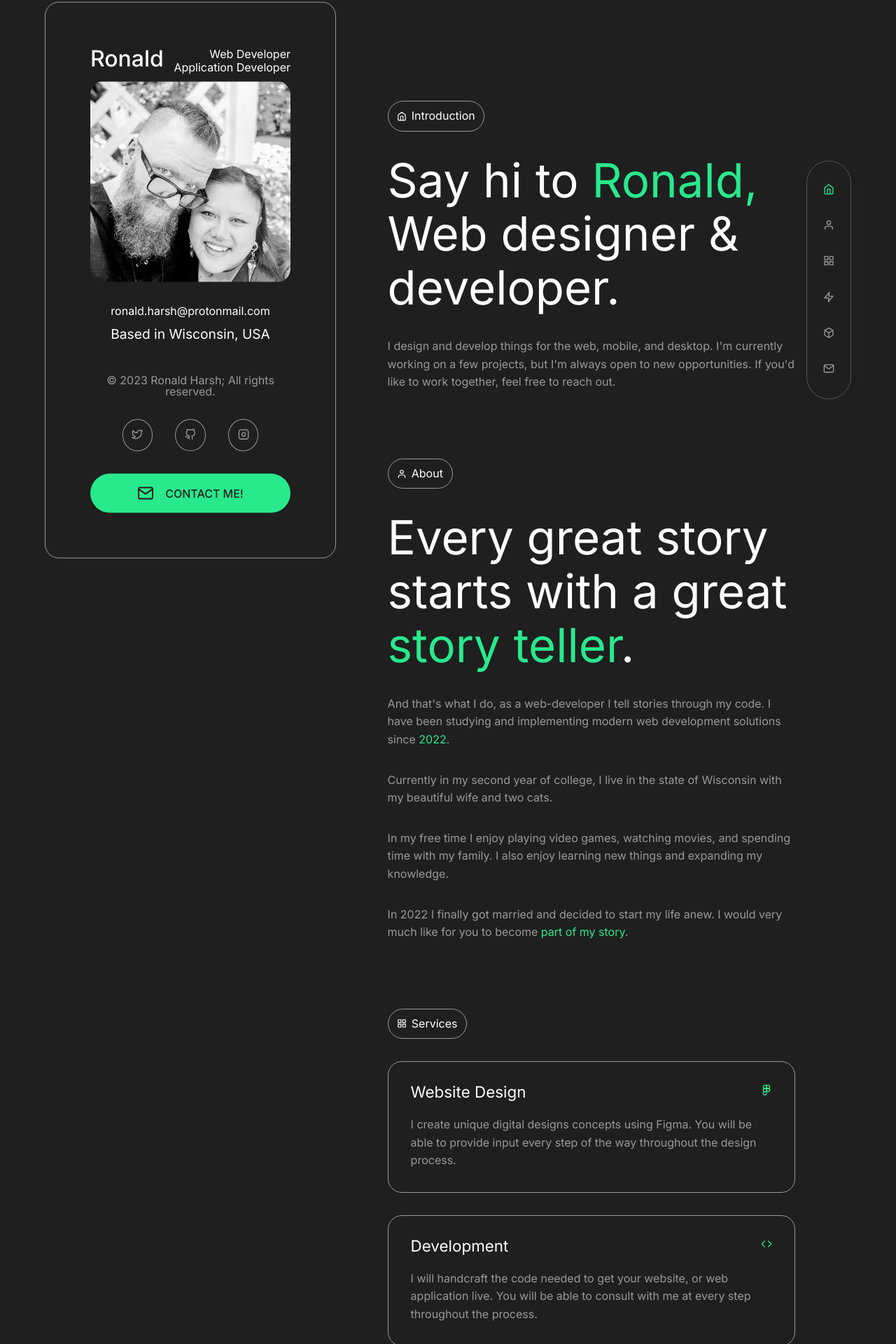
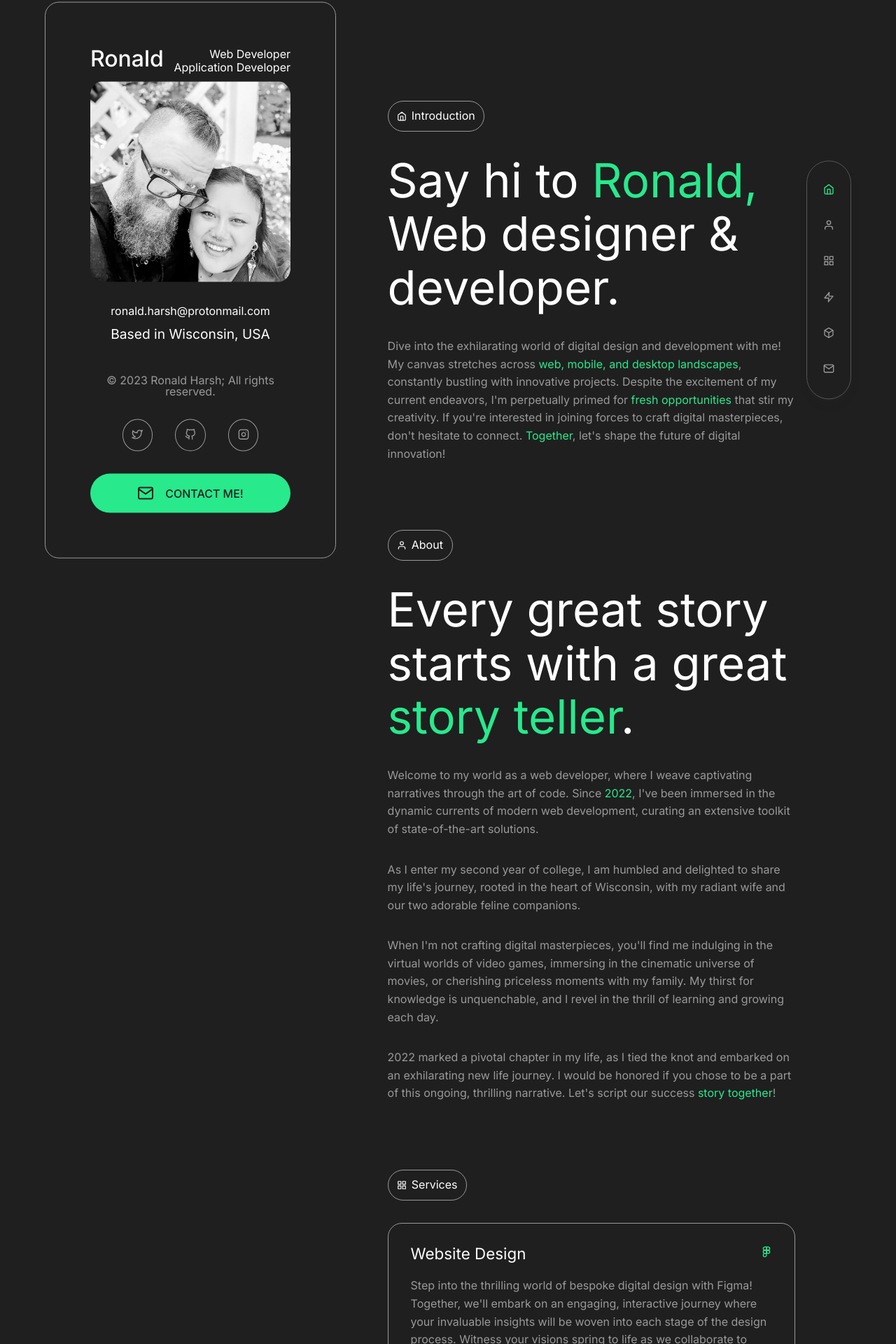
Before and after one commit to rlharsh/personal-portfolio, a React (Vite) app: page / in a window 1280 px wide. Shown: the top 1920 px of the page at 70% size. Built offline with nearby package versions, Linux system fonts and the light colour scheme.

Commit message:
Text updates.

```diff
--- a/src/assets/css/home.css
+++ b/src/assets/css/home.css
@@ -124,6 +124,7 @@
 
 .introduction {
   min-height: 100vh;
+  color: red;
 }
 
 .project-card {
--- a/src/pages/home.jsx
+++ b/src/pages/home.jsx
@@ -19,7 +19,7 @@ const home = () => {
                     Say hi to <span className="highlight">Ronald,</span><br/>Web designer & developer.
                 </h1>
                 <p>
-                    I design and develop things for the web, mobile, and desktop. I'm currently working on a few projects, but I'm always open to new opportunities. If you'd like to work together, feel free to reach out.
+                Dive into the exhilarating world of digital design and development with me! My canvas stretches across <span className="highlight">web, mobile, and desktop landscapes</span>, constantly bustling with innovative projects. Despite the excitement of my current endeavors, I'm perpetually primed for <span className="highlight">fresh opportunities</span> that stir my creativity. If you're interested in joining forces to craft digital masterpieces, don't hesitate to connect. <span className="highlight">Together</span>, let's shape the future of digital innovation!
                 </p>
             </section>
             <section id="about" data-aos="fade-up">
@@ -30,16 +30,16 @@ const home = () => {
                     Every great story starts with a great <span className='highlight'>story teller</span>.
                 </h2>
                 <p>
-                    And that's what I do, as a web-developer I tell stories through my code. I have been studying and implementing modern web development solutions since <span className='highlight'>2022</span>.
+                Welcome to my world as a web developer, where I weave captivating narratives through the art of code. Since <span className="highlight">2022</span>, I've been immersed in the dynamic currents of modern web development, curating an extensive toolkit of state-of-the-art solutions.
                 </p>
                 <p>
-                    Currently in my second year of college, I live in the state of Wisconsin with my beautiful wife and two cats.
+                As I enter my second year of college, I am humbled and delighted to share my life's journey, rooted in the heart of Wisconsin, with my radiant wife and our two adorable feline companions.
                 </p>
                 <p>
-                    In my free time I enjoy playing video games, watching movies, and spending time with my family. I also enjoy learning new things and expanding my knowledge.
+                When I'm not crafting digital masterpieces, you'll find me indulging in the virtual worlds of video games, immersing in the cinematic universe of movies, or cherishing priceless moments with my family. My thirst for knowledge is unquenchable, and I revel in the thrill of learning and growing each day.
                 </p>
                 <p>
-                    In 2022 I finally got married and decided to start my life anew. I would very much like for you to become <span className='highlight'>part of my story</span>.
+                2022 marked a pivotal chapter in my life, as I tied the knot and embarked on an exhilarating new life journey. I would be honored if you chose to be a part of this ongoing, thrilling narrative. Let's script our success <span className="highlight">story together</span>!
                 </p>
             </section>
             <section id="services" data-aos="fade-up">
@@ -52,7 +52,7 @@ const home = () => {
                         <Figma size={16} color='#28e98c'/>
                     </div>
                     <p>
-                        I create unique digital designs concepts using Figma. You will be able to provide input every step of the way throughout the design process.
+                    Step into the thrilling world of bespoke digital design with Figma! Together, we'll embark on an engaging, interactive journey where your invaluable insights will be woven into each stage of the design process. Witness your visions spring to life as we collaborate to mold the perfect concept that's as unique as you are. Let's shape your digital landscape together!
                     </p>
                 </div>
                 <div className="service-card" data-aos="fade-right">
@@ -61,7 +61,7 @@ const home = () => {
                         <Code size={16} color='#28e98c'/>
                     </div>
                     <p>
-                        I will handcraft the code needed to get your website, or web application live. You will be able to consult with me at every step throughout the process.
+                    Get ready for a thrilling expedition into the dynamic world of coding! I'll meticulously weave each strand of code, crafting the perfect digital tapestry to bring your website or web application to life. But this isn't just a solo act — it's a tandem venture. You'll be included in every strategic twist and turn, enabling us to seamlessly blend your vision into each line of code. Let's collaborate and watch your digital dreams come alive!
                     </p>
                 </div>
                 <div className="service-card" data-aos="fade-left">
@@ -70,7 +70,7 @@ const home = () => {
                         <Coffee size={16} color='#28e98c'/>
                     </div>
                     <p>
-                        You can rest assured knowing that your data can remain current, with minor updates available at no charge. You will also be provided with full access to source code, meaning that you control the flow of your information.
+                    Step into the arena of peace of mind and digital autonomy! With our services, your data doesn't just stay up-to-date - it thrives, refreshed and invigorated, with minor tweaks performed free of charge. But the excitement doesn't stop there! You'll also wield full control over your digital realm with unrestricted access to your source code, allowing you to steer the course of your information flow. Together, we'll ensure your data remains dynamic, empowered, and in your command!
                     </p>
                 </div>
             </section>
@@ -98,9 +98,8 @@ const home = () => {
                 <h2 className='container__header'>
                     Let's <span className="highlight">Talk</span>
                 </h2>
-                <p>Interested in learning more, please fill out the form below to get in contact with me.
-                    You may also send an email to <span className="highlight">ronald.harsh@protonmail.com </span>
-                    directly for more information and a return call.
+                <p>
+                Ready to ignite the spark of possibility? I invite you to fill out the form below to commence our thrilling collaboration. Alternatively, you can launch a direct line of communication by sending an email to <span className="highlight">ronald.harsh@protonmail.com</span> for an in-depth exploration of possibilities and a prompt callback. Let's seize this exciting opportunity to connect and usher in a new era of digital innovation together!
                 </p>
                 <form action="post">
                     <label htmlFor="full-name">Full Name <span className="urgent">*</span></label>
--- a/src/pages/home.scss
+++ b/src/pages/home.scss
@@ -132,6 +132,7 @@
 
 .introduction {
     min-height: 100vh;
+    color: red;
 }
 
 .project-card {
```
Also changed, not shown: 1 other file (tests, documents, lock files or other folders).
